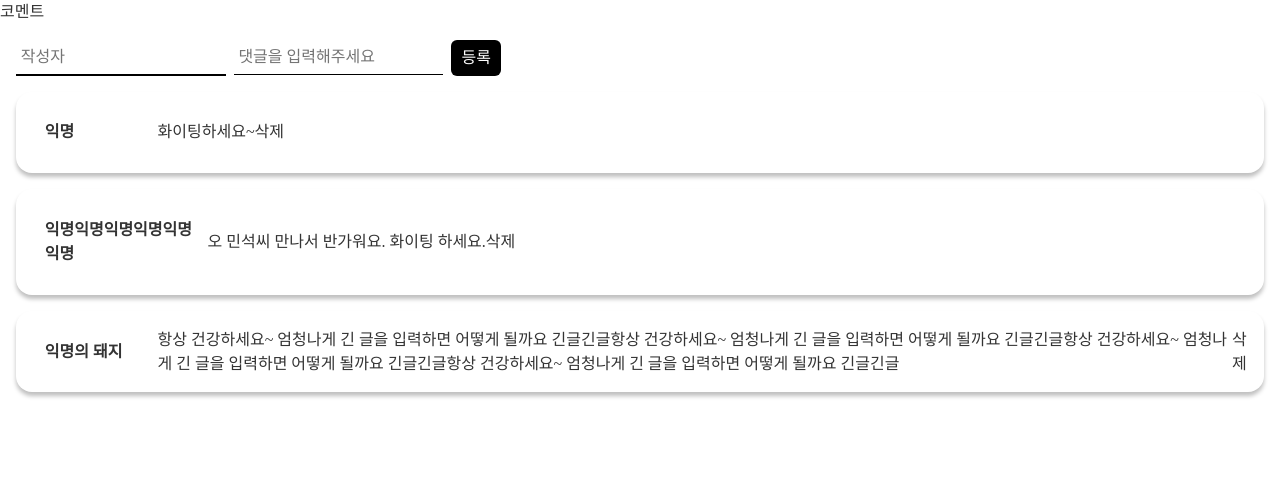
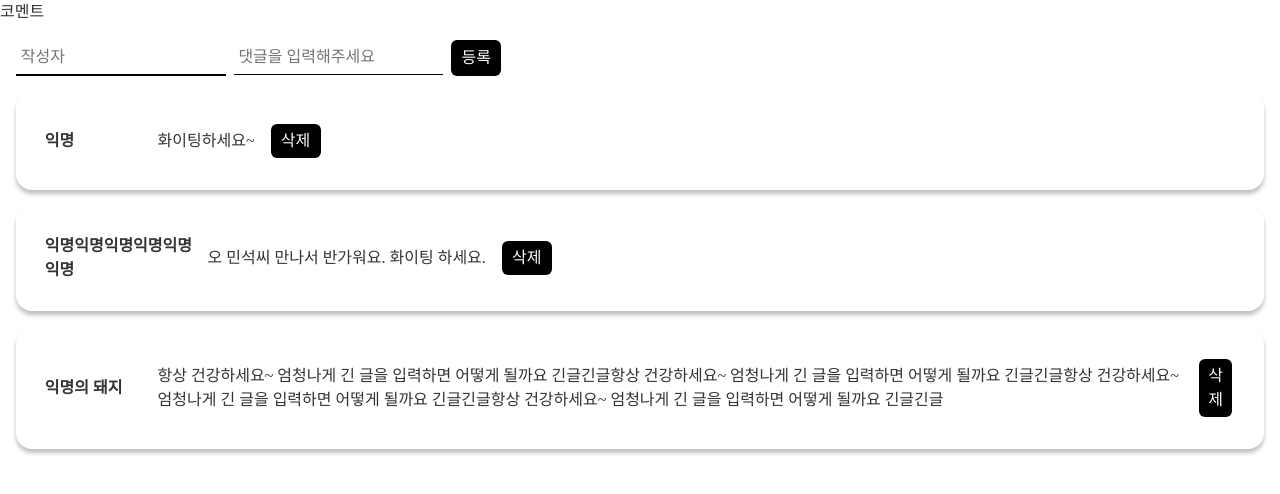
Before and after one commit to gabiamax/rolling-paper, a Vue app: page /comment in a window 1280 px wide. Shown: the top 494 px of the page. Built offline with nearby package versions, Linux system fonts and the light colour scheme; a web font is replaced by a local one.

Commit message:
style : delete 버튼 스타일 적용

```diff
--- a/src/components/Comment/CommentItem.vue
+++ b/src/components/Comment/CommentItem.vue
@@ -36,5 +36,14 @@ export default {
     font-weight: 600;
     margin: 0.8rem;
   }
+
+  &--delete {
+    color: white;
+    background-color: black;
+    border-radius: 6px;
+    padding: 5px;
+    margin: 1rem;
+    width: 50px;
+  }
 }
 </style>
```
